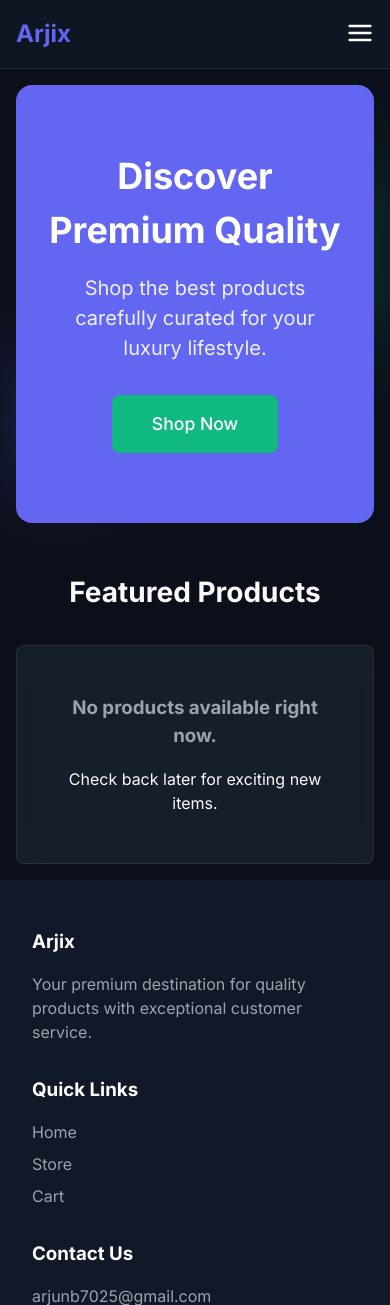
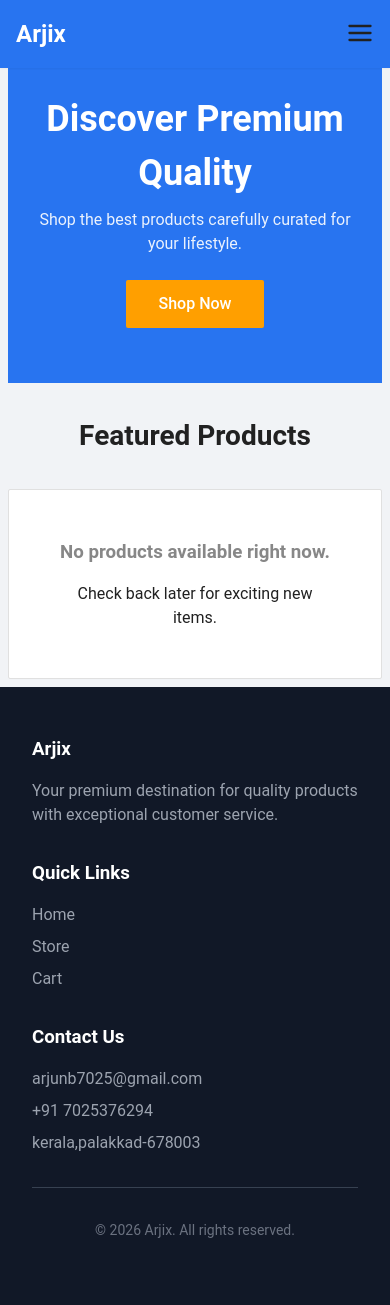
Before and after one commit to arjunbabu9656/ABstores, a Django app: page / in a window 390 px wide. Shown: the top 1305 px of the page. After the commit the page ends 1238 px from the top, so only its background shows below. Run offline with Django 5.2, Linux system fonts and the light colour scheme; data that the repository does not hold is empty.

Commit message:
Major Redesign: V3 Light Theme with Amazon/Flipkart styling and strict 2-col mobile grid

```diff
--- a/ecommerce_project/static/css/style.css
+++ b/ecommerce_project/static/css/style.css
@@ -1,20 +1,26 @@
 :root {
-    --primary-color: #6366f1;
-    --primary-hover: #818cf8;
-    --secondary-color: #10B981;
-    --text-main: #F9FAFB;
-    --text-muted: #9CA3AF;
-    --bg-main: #0B0F19;
-    --bg-card: rgba(31, 41, 55, 0.6);
-    --glass-border: rgba(255, 255, 255, 0.08);
-    --border-color: #374151;
-    --error-color: #EF4444;
-    --shadow-sm: 0 4px 6px -1px rgba(0, 0, 0, 0.3);
-    --shadow-md: 0 10px 15px -3px rgba(0, 0, 0, 0.4);
-    --shadow-lg: 0 20px 25px -5px rgba(0, 0, 0, 0.5);
-    --radius-md: 0.5rem;
-    --radius-lg: 1rem;
-    --transition: all 0.3s ease;
+    --primary-color: #2874f0;
+    /* Flipkart Blue */
+    --primary-hover: #0056D4;
+    --secondary-color: #ff9f00;
+    /* Flipkart/Amazon Orange/Yellow */
+    --text-main: #212121;
+    --text-muted: #878787;
+    --bg-main: #f1f3f6;
+    /* Classic E-commerce Light Gray Background */
+    --bg-card: #ffffff;
+    /* Solid White Cards */
+    --glass-border: #e0e0e0;
+    --border-color: #e0e0e0;
+    --error-color: #ff6161;
+    --shadow-sm: 0 1px 2px 0 rgba(0, 0, 0, 0.05);
+    --shadow-md: 0 2px 4px 0 rgba(0, 0, 0, 0.08);
+    /* Lighter shadows for clean look */
+    --shadow-lg: 0 4px 6px -1px rgba(0, 0, 0, 0.1);
+    --radius-md: 2px;
+    /* Sharper corners like traditional stores */
+    --radius-lg: 4px;
+    --transition: all 0.2s ease;
 }
 
 html {
@@ -28,13 +34,9 @@ html {
 }
 
 body {
-    font-family: 'Inter', sans-serif;
+    font-family: 'Roboto', 'Inter', sans-serif;
     color: var(--text-main);
     background-color: var(--bg-main);
-    background-image:
-        radial-gradient(circle at 15% 50%, rgba(99, 102, 241, 0.15), transparent 25%),
-        radial-gradient(circle at 85% 30%, rgba(16, 185, 129, 0.15), transparent 25%);
-    background-attachment: fixed;
     line-height: 1.5;
     display: flex;
     flex-direction: column;
@@ -103,10 +105,9 @@ img {
 
 /* Navbar */
 .navbar {
-    background-color: rgba(17, 24, 39, 0.75);
-    backdrop-filter: blur(16px);
-    -webkit-backdrop-filter: blur(16px);
-    border-bottom: 1px solid var(--glass-border);
+    background-color: var(--primary-color);
+    color: white;
+    box-shadow: var(--shadow-sm);
     padding: 1rem 2rem;
     display: flex;
     align-items: center;
@@ -118,7 +119,7 @@ img {
 .brand {
     font-size: 1.5rem;
     font-weight: 700;
-    color: var(--primary-color);
+    color: white;
 }
 
 .nav-links {
@@ -127,8 +128,12 @@ img {
     align-items: center;
 }
 
+.nav-links a {
+    color: white;
+}
+
 .nav-links a:hover {
-    color: var(--primary-color);
+    color: var(--secondary-color);
 }
 
 .nav-icon {
@@ -232,16 +237,14 @@ img {
 /* Enhancing Hover States */
 .card {
     background: var(--bg-card) !important;
-    backdrop-filter: blur(12px);
-    -webkit-backdrop-filter: blur(12px);
-    border: 1px solid var(--glass-border);
-    transition: transform 0.4s cubic-bezier(0.175, 0.885, 0.32, 1.275), box-shadow 0.4s ease, border-color 0.4s ease;
+    border: 1px solid var(--border-color);
+    transition: transform 0.2s ease, box-shadow 0.2s ease;
 }
 
 .card:hover {
-    transform: scale(1.05) translateY(-12px);
-    border-color: rgba(255, 255, 255, 0.25);
-    box-shadow: 0 25px 50px -12px rgba(0, 0, 0, 0.8);
+    transform: translateY(-4px);
+    box-shadow: var(--shadow-xl, 0 8px 16px rgba(0, 0, 0, 0.1));
+    border-color: transparent;
 }
 
 .card img {
@@ -254,36 +257,15 @@ img {
 
 @media (min-width: 769px) {
     .card.card-clicked {
-        transform: scale(1.05) translateY(-8px) !important;
-        box-shadow: 0 30px 60px -12px rgba(0, 0, 0, 0.9) !important;
-        border-color: rgba(255, 255, 255, 0.25) !important;
+        transform: scale(1.02) !important;
+        box-shadow: 0 4px 8px rgba(0, 0, 0, 0.1) !important;
         z-index: 50;
     }
 }
 
-/* Animated Gradient Hero Section */
+/* Standard Hero Section */
 .hero-animated {
-    background: linear-gradient(135deg, #4f46e5 0%, #7c3aed 50%, #2563eb 100%);
-    background-size: 200% 200%;
-    animation: gradientShift 8s ease infinite;
-    border: 1px solid rgba(255, 255, 255, 0.1);
-    box-shadow: 0 20px 40px -10px rgba(79, 70, 229, 0.4);
-    position: relative;
-    overflow: hidden;
-}
-
-@keyframes gradientShift {
-    0% {
-        background-position: 0% 50%;
-    }
-
-    50% {
-        background-position: 100% 50%;
-    }
-
-    100% {
-        background-position: 0% 50%;
-    }
+    background-color: var(--primary-color);
 }
 
 .btn {
@@ -361,7 +343,8 @@ img {
 
 @media (max-width: 768px) {
     .main-content {
-        padding: 1rem;
+        padding: 0.5rem;
+        /* Tighter padding for mobile apps */
     }
 
     /* Navbar Mobile Styles */
@@ -431,10 +414,42 @@ img {
         margin-bottom: 1.5rem;
     }
 
-    /* Product Grid */
+    /* Product Grid - STRICT 2 COLUMN MOBILE */
     .product-grid {
-        grid-template-columns: 1fr !important;
-        gap: 1.5rem !important;
+        grid-template-columns: repeat(2, 1fr) !important;
+        gap: 0.5rem !important;
+        /* Tighter gaps like Flipkart/Amazon */
+    }
+
+    .card {
+        border-radius: 4px;
+        /* Simpler borders on mobile */
+    }
+
+    .card img {
+        height: 150px !important;
+        /* Shorter images on mobile */
+    }
+
+    .card>div {
+        padding: 0.75rem !important;
+        /* Tighter text padding */
+    }
+
+    .card h3 {
+        font-size: 0.9rem !important;
+        /* Smaller titles */
+        white-space: nowrap;
+        overflow: hidden;
+        text-overflow: ellipsis;
+    }
+
+    .card .btn-primary {
+        font-size: 0.8rem;
+        padding: 0.4rem;
+        width: 100%;
+        /* Full width add to cart button */
+        margin-top: 0.5rem;
     }
 
     /* Cart Specifics */
--- a/templates/accounts/dashboard.html
+++ b/templates/accounts/dashboard.html
@@ -6,7 +6,7 @@
     <div style="display: flex; justify-content: space-between; align-items: flex-start; gap: 2rem; flex-wrap: wrap;">
         <!-- Sidebar Menu -->
         <aside
-            style="width: 250px; flex-shrink: 0; background: var(--bg-card); backdrop-filter: blur(16px); -webkit-backdrop-filter: blur(16px); border: 1px solid var(--glass-border); border-radius: var(--radius-md); box-shadow: var(--shadow-sm); padding: 1.5rem;">
+            style="width: 250px; flex-shrink: 0; background: var(--bg-card); border: 1px solid var(--glass-border); border-radius: var(--radius-md); box-shadow: var(--shadow-sm); padding: 1.5rem;">
             <div style="text-align: center; margin-bottom: 2rem;">
                 <div
                     style="width: 80px; height: 80px; background: var(--primary-color); color: white; border-radius: 50%; display: flex; align-items: center; justify-content: center; margin: 0 auto 1rem; font-size: 2rem; font-weight: 700;">
@@ -35,7 +35,7 @@
         <!-- Main Dashboard Content -->
         <main style="flex: 1; min-width: 300px;">
             <div
-                style="background: var(--bg-card); backdrop-filter: blur(16px); -webkit-backdrop-filter: blur(16px); border: 1px solid var(--glass-border); border-radius: var(--radius-md); box-shadow: var(--shadow-sm); padding: 2.5rem;">
+                style="background: var(--bg-card); border: 1px solid var(--glass-border); border-radius: var(--radius-md); box-shadow: var(--shadow-sm); padding: 2.5rem;">
                 <h2
                     style="font-size: 1.75rem; font-weight: 700; margin-bottom: 2rem; border-bottom: 1px solid var(--border-color); padding-bottom: 1rem;">
                     Overview</h2>
--- a/templates/accounts/login.html
+++ b/templates/accounts/login.html
@@ -5,7 +5,7 @@
 <section class="section-content padding-y"
     style="display: flex; justify-content: center; align-items: flex-start; padding: 4rem 0; min-height: 70vh;">
     <div class="card"
-        style="background: var(--bg-card); backdrop-filter: blur(16px); -webkit-backdrop-filter: blur(16px); border: 1px solid var(--glass-border); border-radius: var(--radius-md); box-shadow: var(--shadow-sm); padding: 2.5rem; width: 100%; max-width: 500px;">
+        style="background: var(--bg-card); border: 1px solid var(--glass-border); border-radius: var(--radius-md); box-shadow: var(--shadow-sm); padding: 2.5rem; width: 100%; max-width: 500px;">
         <h2 style="font-size: 1.75rem; font-weight: 700; margin-bottom: 2rem; text-align: center;">Sign In</h2>
 
         <form action="{% url 'login' %}" method="POST">
--- a/templates/accounts/register.html
+++ b/templates/accounts/register.html
@@ -5,7 +5,7 @@
 <section class="section-content padding-y"
     style="display: flex; justify-content: center; align-items: flex-start; padding: 4rem 0; min-height: 70vh;">
     <div class="card"
-        style="background: var(--bg-card); backdrop-filter: blur(16px); -webkit-backdrop-filter: blur(16px); border: 1px solid var(--glass-border); border-radius: var(--radius-md); box-shadow: var(--shadow-sm); padding: 2.5rem; width: 100%; max-width: 600px;">
+        style="background: var(--bg-card); border: 1px solid var(--glass-border); border-radius: var(--radius-md); box-shadow: var(--shadow-sm); padding: 2.5rem; width: 100%; max-width: 600px;">
         <h2 style="font-size: 1.75rem; font-weight: 700; margin-bottom: 2rem; text-align: center;">Create an Account
         </h2>
 
--- a/templates/base.html
+++ b/templates/base.html
@@ -7,7 +7,7 @@
     <title>E-commerce Store</title>
     {% load static %}
     <link href="https://fonts.googleapis.com/css2?family=Inter:wght@400;500;600;700&display=swap" rel="stylesheet">
-    <link rel="stylesheet" href="{% static 'css/style.css' %}?v=8">
+    <link rel="stylesheet" href="{% static 'css/style.css' %}?v=9">
 </head>
 
 <body>
@@ -21,7 +21,7 @@
 
     {% include 'includes/footer.html' %}
 
-    <script src="{% static 'js/script.js' %}?v=8"></script>
+    <script src="{% static 'js/script.js' %}?v=9"></script>
 </body>
 
 </html>
--- a/templates/orders/checkout.html
+++ b/templates/orders/checkout.html
@@ -9,7 +9,7 @@
 
             <main style="flex: 2; min-width: 300px;">
                 <div class="card"
-                    style="background: var(--bg-card); backdrop-filter: blur(16px); -webkit-backdrop-filter: blur(16px); border: 1px solid var(--glass-border); border-radius: var(--radius-md); box-shadow: var(--shadow-sm); padding: 2.5rem; margin-bottom: 2rem;">
+                    style="background: var(--bg-card); border: 1px solid var(--glass-border); border-radius: var(--radius-md); box-shadow: var(--shadow-sm); padding: 2.5rem; margin-bottom: 2rem;">
                     <h3
                         style="font-size: 1.5rem; font-weight: 600; margin-bottom: 2rem; border-bottom: 1px solid var(--border-color); padding-bottom: 1rem;">
                         Shipping Details</h3>
@@ -73,7 +73,7 @@
 
             <aside style="flex: 1; min-width: 300px;">
                 <div class="card"
-                    style="background: var(--bg-card); backdrop-filter: blur(16px); -webkit-backdrop-filter: blur(16px); border: 1px solid var(--glass-border); border-radius: var(--radius-md); box-shadow: var(--shadow-sm); padding: 1.5rem;">
+                    style="background: var(--bg-card); border: 1px solid var(--glass-border); border-radius: var(--radius-md); box-shadow: var(--shadow-sm); padding: 1.5rem;">
                     <h3
                         style="font-size: 1.25rem; font-weight: 600; margin-bottom: 1.5rem; padding-bottom: 1rem; border-bottom: 1px solid var(--border-color);">
                         Order Summary</h3>
--- a/templates/orders/order_complete.html
+++ b/templates/orders/order_complete.html
@@ -2,7 +2,7 @@
 {% block content %}
 <section class="section-content" style="padding: 2rem 0;">
     <div class="card"
-        style="background: var(--bg-card); backdrop-filter: blur(16px); -webkit-backdrop-filter: blur(16px); border: 1px solid var(--glass-border); border-radius: var(--radius-md); box-shadow: var(--shadow-sm); padding: 2.5rem; max-width: 600px; margin: 0 auto; text-align: center;">
+        style="background: var(--bg-card); border: 1px solid var(--glass-border); border-radius: var(--radius-md); box-shadow: var(--shadow-sm); padding: 2.5rem; max-width: 600px; margin: 0 auto; text-align: center;">
         <h2 style="font-size: 1.8rem; margin-bottom: 1rem; color: var(--text-main);">Order Placed Successfully!</h2>
         <p style="margin-bottom: 1.5rem; color: var(--text-muted);">Thank you for your purchase. Your order has been
             received and is being processed.</p>
--- a/templates/store/index.html
+++ b/templates/store/index.html
@@ -2,12 +2,13 @@
 {% load static %}
 
 {% block content %}
-<div class="hero-section"
-    style="background-color: var(--primary-color); color: white; padding: 4rem 2rem; border-radius: var(--radius-lg); margin-bottom: 3rem; text-align: center;">
-    <h1 style="font-size: 3rem; margin-bottom: 1rem; font-weight: 700;">Discover Premium Quality</h1>
-    <p style="font-size: 1.25rem; margin-bottom: 2rem; opacity: 0.9;">Shop the best products carefully curated for your
-        luxury lifestyle.</p>
-    <a href="{% url 'store' %}" class="btn btn-secondary" style="font-size: 1.1rem; padding: 1rem 2.5rem;">Shop Now</a>
+<div class="hero-section hero-animated slide-in-left"
+    style="color: white; padding: 3rem 1.5rem; border-radius: 0; margin-bottom: 2rem; margin-top: -2rem; text-align: center;">
+    <h1 style="font-size: 2.25rem; margin-bottom: 0.5rem; font-weight: 700;">Discover Premium Quality</h1>
+    <p style="font-size: 1rem; margin-bottom: 1.5rem; opacity: 0.9;">Shop the best products carefully curated for your
+        lifestyle.</p>
+    <a href="{% url 'store' %}" class="btn btn-secondary"
+        style="font-size: 1rem; padding: 0.75rem 2rem; border-radius: 2px;">Shop Now</a>
 </div>
 
 <h2 style="font-size: 2rem; font-weight: 700; margin-bottom: 2rem; text-align: center;">Featured Products</h2>
@@ -16,7 +17,7 @@
     style="display: grid; grid-template-columns: repeat(auto-fill, minmax(280px, 1fr)); gap: 2rem;">
     {% for product in products %}
     <div class="card"
-        style="background: var(--bg-card); backdrop-filter: blur(16px); -webkit-backdrop-filter: blur(16px); border: 1px solid var(--glass-border); border-radius: var(--radius-md); box-shadow: var(--shadow-md); overflow: hidden; transition: var(--transition);">
+        style="background: var(--bg-card); border: 1px solid var(--glass-border); border-radius: var(--radius-md); box-shadow: var(--shadow-md); overflow: hidden; transition: var(--transition);">
         <a href="{{ product.get_url }}">
             {% if product.images.first %}
             <img src="{{ product.images.first.image.url }}" alt="{{ product.name }}"
@@ -28,7 +29,8 @@
             {% endif %}
         </a>
         <div style="padding: 1.5rem;">
-            <div style="font-size: 0.875rem; color: var(--primary-color); margin-bottom: 0.5rem; font-weight: 600;">{{ product.category.name }}</div>
+            <div style="font-size: 0.875rem; color: var(--primary-color); margin-bottom: 0.5rem; font-weight: 600;">{{
+                product.category.name }}</div>
             <h3 style="font-size: 1.25rem; font-weight: 600; margin-bottom: 0.5rem;">
                 <a href="{{ product.get_url }}" style="color: var(--text-main);">{{ product.name }}</a>
             </h3>
@@ -36,11 +38,14 @@
             <div style="display: flex; justify-content: space-between; align-items: center; margin-top: 1rem;">
                 <div>
                     {% if product.discount > 0 %}
-                    <span style="font-size: 1.25rem; font-weight: 700; color: var(--text-main);">₹{{ product.get_discounted_price }}</span>
+                    <span style="font-size: 1.25rem; font-weight: 700; color: var(--text-main);">₹{{
+                        product.get_discounted_price }}</span>
                     <span
-                        style="font-size: 0.875rem; color: var(--text-muted); text-decoration: line-through; margin-left: 0.5rem;">₹{{ product.price }}</span>
+                        style="font-size: 0.875rem; color: var(--text-muted); text-decoration: line-through; margin-left: 0.5rem;">₹{{
+                        product.price }}</span>
                     {% else %}
-                    <span style="font-size: 1.25rem; font-weight: 700; color: var(--text-main);">₹{{ product.price }}</span>
+                    <span style="font-size: 1.25rem; font-weight: 700; color: var(--text-main);">₹{{ product.price
+                        }}</span>
                     {% endif %}
                 </div>
                 <a href="{% url 'add_cart' product.id %}" class="btn btn-primary" style="padding: 0.5rem 1rem;">Add to
@@ -50,7 +55,7 @@
     </div>
     {% empty %}
     <div
-        style="grid-column: 1 / -1; text-align: center; padding: 3rem; background: var(--bg-card); backdrop-filter: blur(16px); -webkit-backdrop-filter: blur(16px); border: 1px solid var(--glass-border); border-radius: var(--radius-md);">
+        style="grid-column: 1 / -1; text-align: center; padding: 3rem; background: var(--bg-card); border: 1px solid var(--glass-border); border-radius: var(--radius-md);">
         <h3 style="color: var(--text-muted); margin-bottom: 1rem;">No products available right now.</h3>
         <p>Check back later for exciting new items.</p>
     </div>
--- a/templates/store/product_detail.html
+++ b/templates/store/product_detail.html
@@ -3,7 +3,7 @@
 
 {% block content %}
 <div class="product-detail"
-    style="background: var(--bg-card); backdrop-filter: blur(16px); -webkit-backdrop-filter: blur(16px); border: 1px solid var(--glass-border); border-radius: var(--radius-md); box-shadow: var(--shadow-sm); padding: 2rem; display: flex; gap: 3rem; flex-wrap: wrap;">
+    style="background: var(--bg-card); border: 1px solid var(--glass-border); border-radius: var(--radius-md); box-shadow: var(--shadow-sm); padding: 2rem; display: flex; gap: 3rem; flex-wrap: wrap;">
     <!-- Product Gallery -->
     <div class="gallery" style="flex: 1; min-width: 300px;">
         <div class="main-image"
@@ -70,7 +70,7 @@
 </div>
 
 <div
-    style="margin-top: 3rem; background: var(--bg-card); backdrop-filter: blur(16px); -webkit-backdrop-filter: blur(16px); border: 1px solid var(--glass-border); border-radius: var(--radius-md); box-shadow: var(--shadow-sm); padding: 2rem;">
+    style="margin-top: 3rem; background: var(--bg-card); border: 1px solid var(--glass-border); border-radius: var(--radius-md); box-shadow: var(--shadow-sm); padding: 2rem;">
     <h3
         style="font-size: 1.5rem; font-weight: 600; border-bottom: 1px solid var(--border-color); padding-bottom: 1rem; margin-bottom: 1.5rem;">
         Customer Reviews</h3>
--- a/templates/store/store.html
+++ b/templates/store/store.html
@@ -6,7 +6,7 @@
     <!-- Sidebar / Filters -->
     <aside class="store-sidebar" style="width: 250px; flex-shrink: 0;">
         <div
-            style="background: var(--bg-card); backdrop-filter: blur(16px); -webkit-backdrop-filter: blur(16px); border: 1px solid var(--glass-border); padding: 1.5rem; border-radius: var(--radius-md); box-shadow: var(--shadow-sm); margin-bottom: 2rem;">
+            style="background: var(--bg-card); border: 1px solid var(--glass-border); padding: 1.5rem; border-radius: var(--radius-md); box-shadow: var(--shadow-sm); margin-bottom: 2rem;">
             <h3
                 style="font-size: 1.125rem; font-weight: 600; margin-bottom: 1rem; border-bottom: 1px solid var(--border-color); padding-bottom: 0.5rem;">
                 Categories</h3>
@@ -32,7 +32,7 @@
             style="display: grid; grid-template-columns: repeat(auto-fill, minmax(250px, 1fr)); gap: 2rem;">
             {% for product in products %}
             <div class="card"
-                style="background: var(--bg-card); backdrop-filter: blur(16px); -webkit-backdrop-filter: blur(16px); border: 1px solid var(--glass-border); border-radius: var(--radius-md); box-shadow: var(--shadow-sm); overflow: hidden; transition: var(--transition);">
+                style="background: var(--bg-card); border: 1px solid var(--glass-border); border-radius: var(--radius-md); box-shadow: var(--shadow-sm); overflow: hidden; transition: var(--transition);">
                 <a href="{{ product.get_url }}">
                     {% if product.images.first %}
                     <img src="{{ product.images.first.image.url }}" alt="{{ product.name }}"
@@ -63,7 +63,7 @@
             </div>
             {% empty %}
             <div
-                style="grid-column: 1 / -1; text-align: center; padding: 3rem; background: var(--bg-card); backdrop-filter: blur(16px); -webkit-backdrop-filter: blur(16px); border: 1px solid var(--glass-border); border-radius: var(--radius-md);">
+                style="grid-column: 1 / -1; text-align: center; padding: 3rem; background: var(--bg-card); border: 1px solid var(--glass-border); border-radius: var(--radius-md);">
                 <h3 style="color: var(--text-muted); margin-bottom: 1rem;">No results found.</h3>
                 <p>Try searching for something else or browse our categories.</p>
             </div>
```
Also changed, not shown: templates/store/cart.html (+4 -4 lines).
